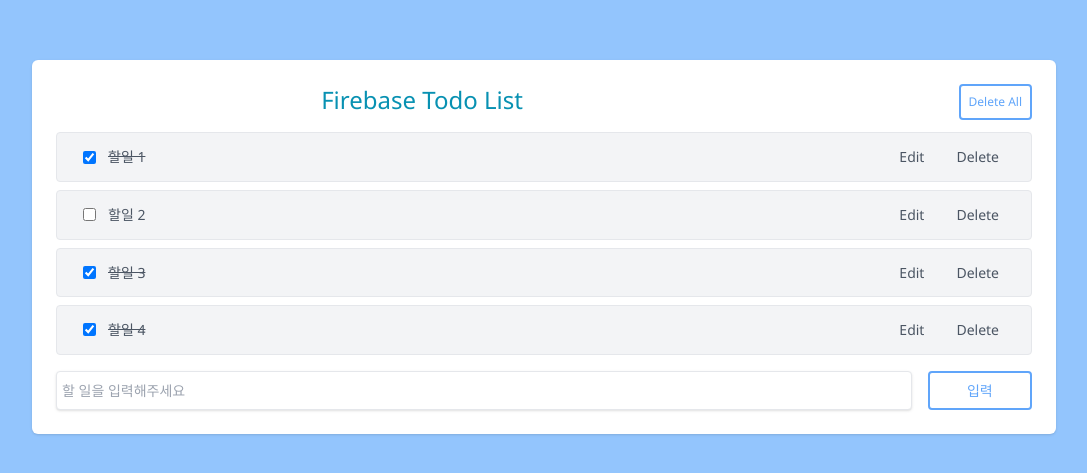
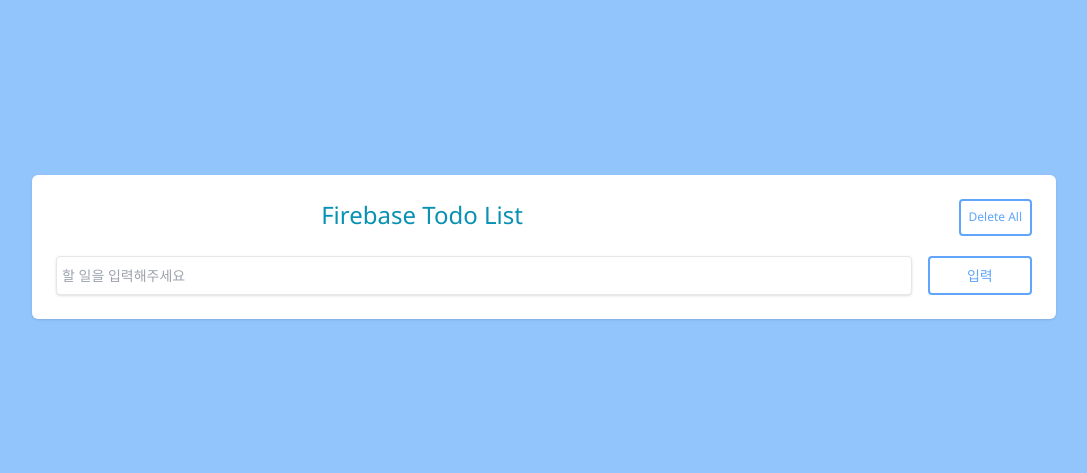
Before and after one commit to devwjdalsdl07/fb-todo, a React (Create React App) app: page / in a window 1280 px wide. Shown: the part 153-626 px from the top of the page, without its empty margins (96-1183 px from the left). Built offline with nearby package versions, Linux system fonts and the light colour scheme.

Commit message:
feat: 로컬스토리지 적용 중

```diff
--- a/src/App.js
+++ b/src/App.js
@@ -3,16 +3,16 @@
 import List from "./components/List";
 import Form from "./components/Form";
 function App() {
-  console.log("App 랜더링");
-  // 더미 데이터 state 변수
-  const [todoData, setTodoData] = useState([
-    { id: 1, title: "할일 1", completed: true },
-    { id: 2, title: "할일 2", completed: false },
-    { id: 3, title: "할일 3", completed: true },
-    { id: 4, title: "할일 4", completed: true },
-  ]);
+  // console.log("App 랜더링");
+  // 로컬 데이터 state 변수
+  const initTodoData = localStorage.getItem("fbTodoData")
+    ? JSON.parse(localStorage.getItem("fbTodoData"))
+    : [];
+  const [todoData, setTodoData] = useState(initTodoData);
   const handleRemoveClick = () => {
     setTodoData([]);
+    // 로컬스토리지 초기화
+    localStorage.setItem("fbTodoData", JSON.stringify([]));
   };
 
   // 이벤트 핸들러
--- a/src/components/Form.js
+++ b/src/components/Form.js
@@ -19,6 +19,8 @@
     // State 저장한다. 화면 리랜더링 된다
     //  todoData 에 추가
     setTodoData([...todoData, newTodo]);
+    // 로컬스토리지 저장
+    localStorage.setItem("fbTodoData", JSON.stringify(todoData));
     setValue("");
   };
   return (
--- a/src/components/List.js
+++ b/src/components/List.js
@@ -2,7 +2,7 @@
 import ListItem from "./ListItem";
 
 const List = ({ todoData, setTodoData }) => {
-  console.log("List 랜더링");
+  // console.log("List 랜더링");
   return (
     <div>
       {todoData.map(item => (
--- a/src/components/ListItem.js
+++ b/src/components/ListItem.js
@@ -22,6 +22,8 @@
     // 3. 배열의 고차함수 중 filter 를 사용
     const newTodoData = todoData.filter(item => item.id !== _id);
     setTodoData(newTodoData);
+    // 로컬스토리지 저장
+    localStorage.setItem("fbTodoData", JSON.stringify(newTodoData));
   };
   const handleEditClick = () => {
     setIsEdit(true);
@@ -40,6 +42,8 @@
       return item;
     });
     setTodoData(newTodoData);
+    // 로컬스토리지 저장
+    localStorage.setItem("fbTodoData", JSON.stringify(newTodoData));
     setIsEdit(false);
   };
 
@@ -55,6 +59,8 @@
       return item;
     });
     setTodoData(newTodoData);
+    // 로컬스토리지 저장
+    localStorage.setItem("fbTodoData", JSON.stringify(newTodoData));
   };
 
   if (isEdit) {
```
